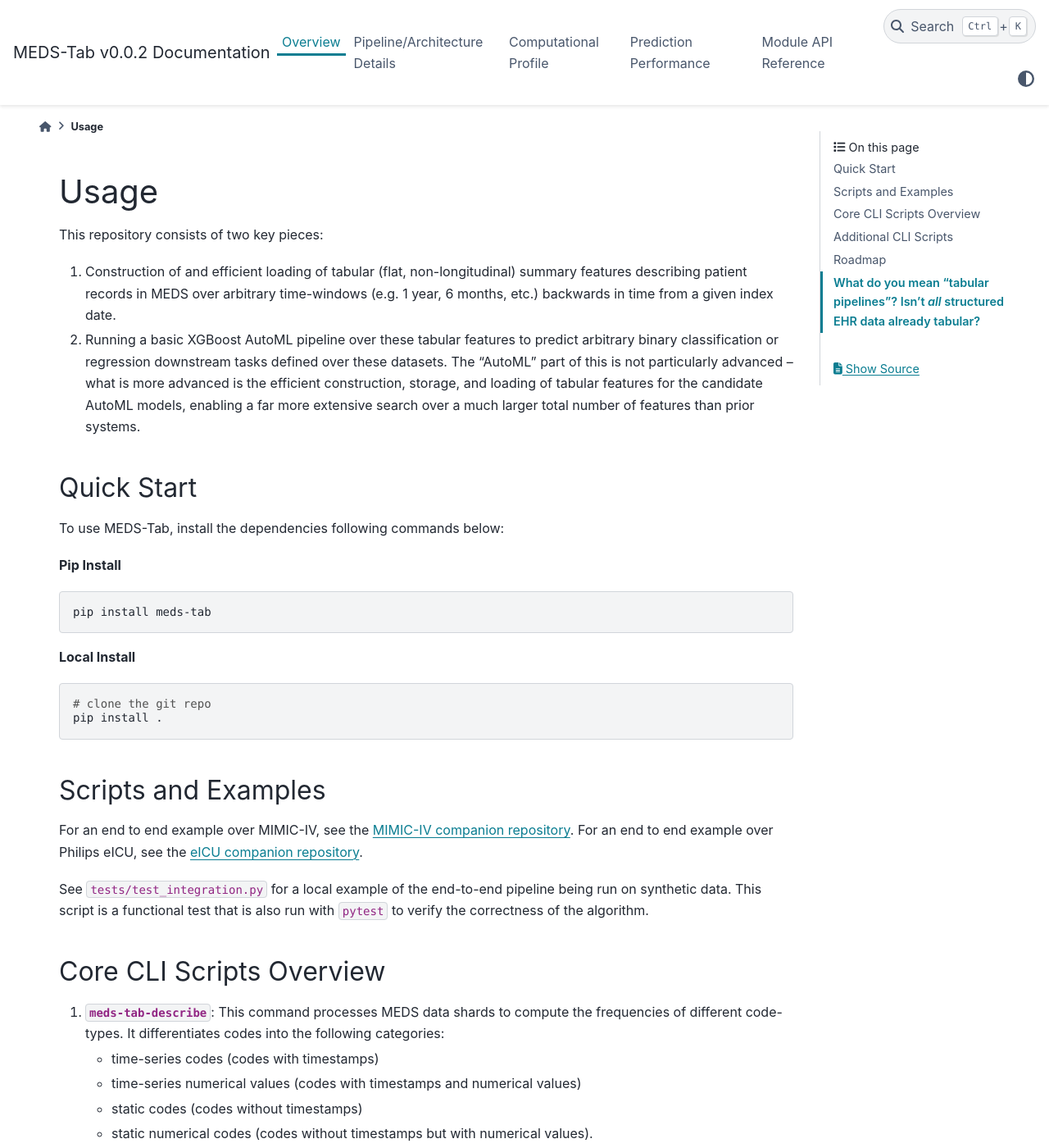
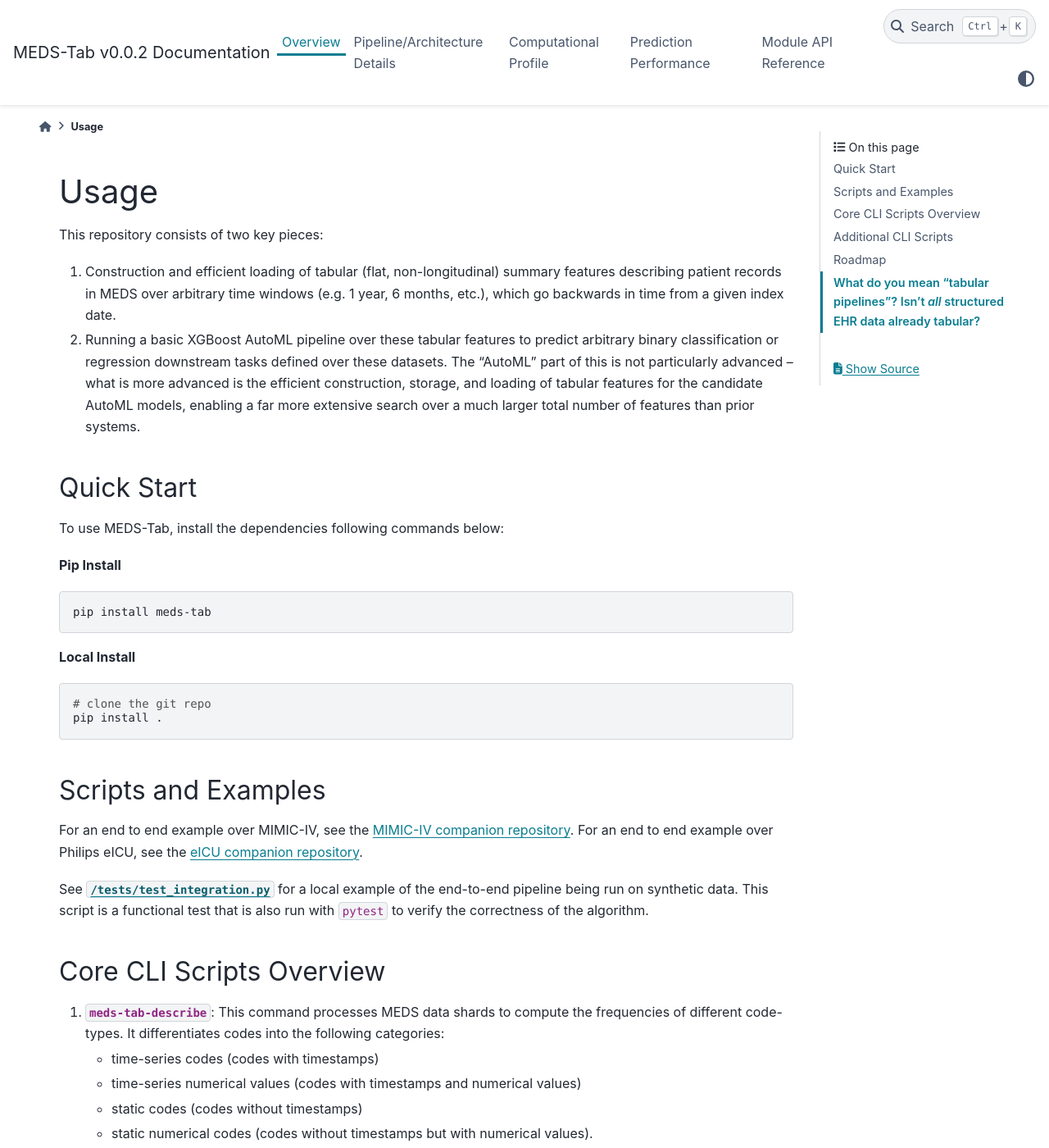
Before and after one commit to mmcdermott/MEDS_Tabular_AutoML, a Sphinx documentation site: the page built from docs/source/overview.md, in a window 1280 px wide and 1400 px high. Shown: the whole window at 82% size. Built offline with Sphinx 7.4.7 and the PyData theme 0.15.4, drawn with Linux system fonts in a browser that asks for light colours; some of the changed lines change nothing that is shown; some of the changed text lies outside the part shown.

Commit message:
small overview edits

````diff
--- a/docs/source/overview.md
+++ b/docs/source/overview.md
@@ -2,7 +2,7 @@
 
 This repository consists of two key pieces:
 
-1. Construction of and efficient loading of tabular (flat, non-longitudinal) summary features describing patient records in MEDS over arbitrary time-windows (e.g. 1 year, 6 months, etc.) backwards in time from a given index date.
+1. Construction and efficient loading of tabular (flat, non-longitudinal) summary features describing patient records in MEDS over arbitrary time windows (e.g. 1 year, 6 months, etc.), which go backwards in time from a given index date.
 2. Running a basic XGBoost AutoML pipeline over these tabular features to predict arbitrary binary classification or regression downstream tasks defined over these datasets. The "AutoML" part of this is not particularly advanced -- what is more advanced is the efficient construction, storage, and loading of tabular features for the candidate AutoML models, enabling a far more extensive search over a much larger total number of features than prior systems.
 
 ## Quick Start
@@ -27,7 +27,7 @@
 For an end to end example over MIMIC-IV, see the [MIMIC-IV companion repository](https://github.com/mmcdermott/MEDS_TAB_MIMIC_IV).
 For an end to end example over Philips eICU, see the [eICU companion repository](https://github.com/mmcdermott/MEDS_TAB_EICU).
 
-See `tests/test_integration.py` for a local example of the end-to-end pipeline being run on synthetic data. This script is a functional test that is also run with `pytest` to verify the correctness of the algorithm.
+See [`/tests/test_integration.py`](https://github.com/mmcdermott/MEDS_Tabular_AutoML/blob/main/tests/test_integration.py) for a local example of the end-to-end pipeline being run on synthetic data. This script is a functional test that is also run with `pytest` to verify the correctness of the algorithm.
 
 ## Core CLI Scripts Overview
 
@@ -42,7 +42,7 @@
 
 2. **`meds-tab-tabularize-static`**: Filters and processes the dataset based on the frequency of codes, generating a tabular vector for each patient at each timestamp in the shards. Each row corresponds to a unique `patient_id` and `timestamp` combination, thus rows are duplicated across multiple timestamps for the same patient.
 
-   **Example: Tabularizing static data** with the minimum code frequency of 10 and window sizes of `[1d, 30d,  365d, full]` and value aggregation methods of `[static/present, code/count, value/count, value/sum, value/sum_sqd, value/min, value/max]`
+   **Example: Tabularizing static data** with the minimum code frequency of 10, window sizes of `[1d, 30d,  365d, full]`, and value aggregation methods of `[static/present, code/count, value/count, value/sum, value/sum_sqd, value/min, value/max]`
 
    ```bash
    meds-tab-tabularize-static MEDS_cohort_dir="path_to_data" \
@@ -52,7 +52,7 @@
                                tabularization.aggs=[static/present,code/count,value/count,value/sum,value/sum_sqd,value/min,value/max]"
    ```
 
-   - For the exhuastive examples of value aggregations, see [`/src/MEDS_tabular_automl /utils.py`](https://github.com/mmcdermott/MEDS_Tabular_AutoML/blob/main/src/MEDS_tabular_automl/utils.py#L24)
+   - For the exhuastive examples of value aggregations, see [`/src/MEDS_tabular_automl/utils.py`](https://github.com/mmcdermott/MEDS_Tabular_AutoML/blob/main/src/MEDS_tabular_automl/utils.py#L24)
 
 3. **`meds-tab-tabularize-time-series`**: Iterates through combinations of a shard, `window_size`, and `aggregation` to generate feature vectors that aggregate patient data for each unique `patient_id` x `timestamp`. This stage (and the previous stage) use sparse matrix formats to efficiently handle the computational and storage demands of rolling window calculations on large datasets. We support parallelization through Hydra's [`--multirun`](https://hydra.cc/docs/intro/#multirun) flag and the [`joblib` launcher](https://hydra.cc/docs/plugins/joblib_launcher/#internaldocs-banner).
 
````
